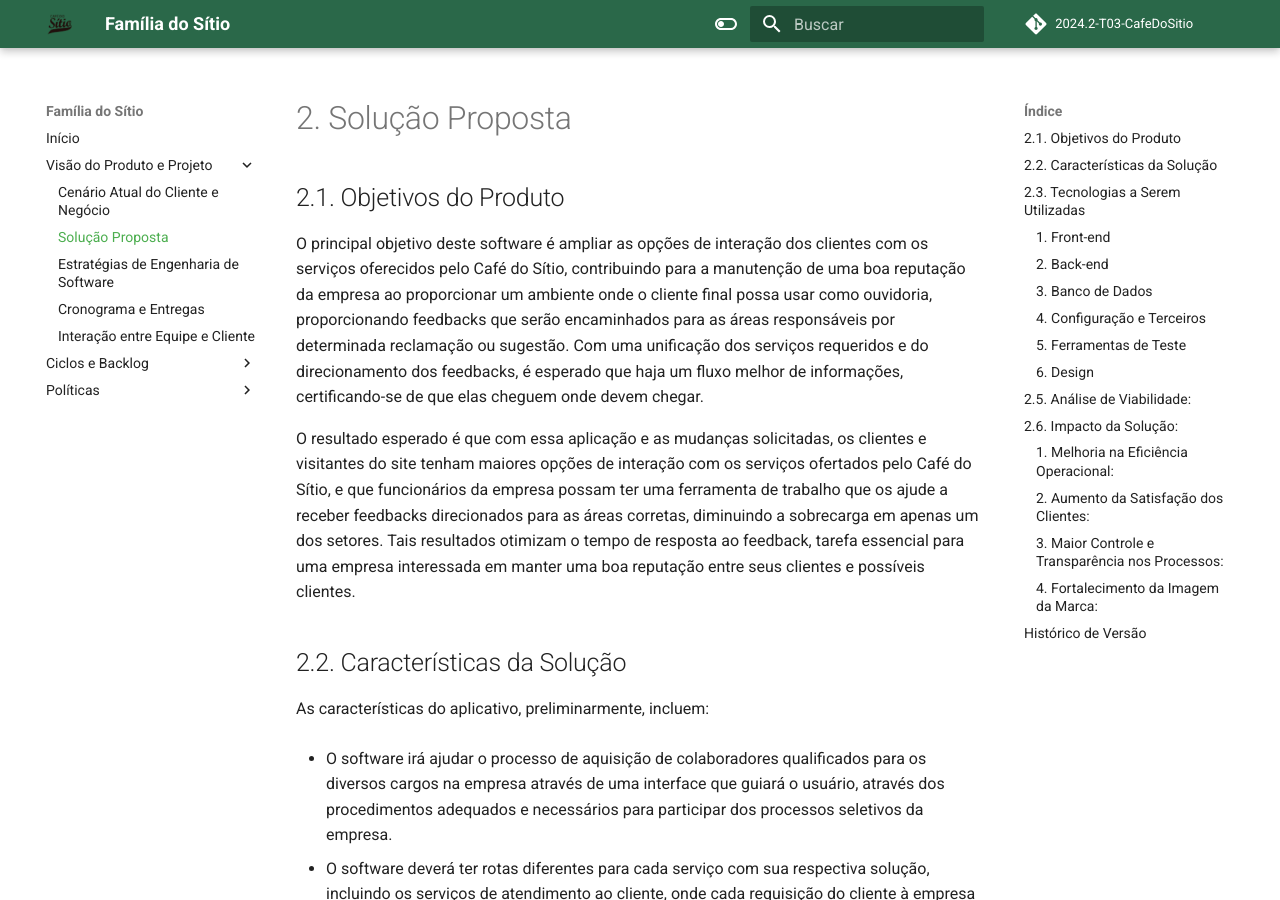
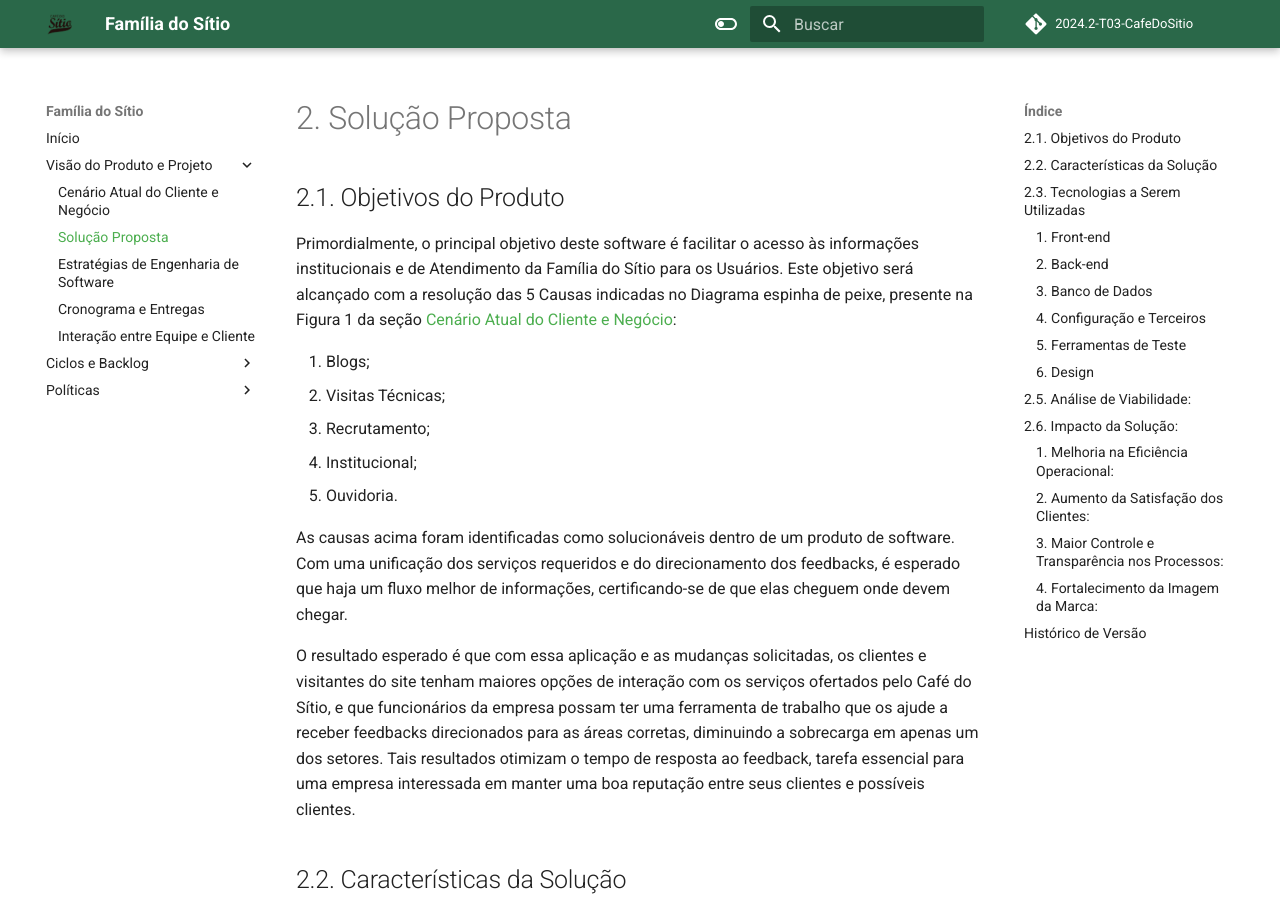
Before and after one commit to mdsreq-fga-unb/2024.2-T03-CafeDoSitio, an MkDocs documentation site: the page built from docs/sections/2-docPage/2-solucaoProposta.md, in a window 1280 px wide and 900 px high. Built offline with MkDocs 1.6.1 and Material for MkDocs 9.7.7, drawn with Linux system fonts in a browser that asks for light colours; comment, search, counter and statistics services are not loaded.

Commit message:
docs: corrigindo topico 2.1
Co-authored-by: Daniel Rodrigues <danielrocha.dr142@gmail.com>

```diff
--- a/docs/sections/2-docPage/2-solucaoProposta.md
+++ b/docs/sections/2-docPage/2-solucaoProposta.md
@@ -2,7 +2,15 @@
 
 ## 2.1. Objetivos do Produto
 
-O principal objetivo deste software é ampliar as opções de interação dos clientes com os serviços oferecidos pelo Café do Sítio, contribuindo para a manutenção de uma boa reputação da empresa ao proporcionar um ambiente onde o cliente final possa usar como ouvidoria, proporcionando feedbacks que serão encaminhados para as áreas responsáveis por determinada reclamação ou sugestão. Com uma unificação dos serviços requeridos e do direcionamento dos feedbacks, é esperado que haja um fluxo melhor de informações, certificando-se de que elas cheguem onde devem chegar.
+Primordialmente, o principal objetivo deste software é facilitar o acesso às informações institucionais e de Atendimento da Família do Sítio para os Usuários. Este objetivo será alcançado com a resolução das 5 Causas indicadas no Diagrama espinha de peixe, presente na Figura 1 da seção [Cenário Atual do Cliente e Negócio](./1-cenarioAtual.md):
+
+1. Blogs;
+2. Visitas Técnicas;
+3. Recrutamento;
+4. Institucional;
+5. Ouvidoria.
+
+As causas acima foram identificadas como solucionáveis dentro de um produto de software. Com uma unificação dos serviços requeridos e do direcionamento dos feedbacks, é esperado que haja um fluxo melhor de informações, certificando-se de que elas cheguem onde devem chegar.
 
 O resultado esperado é que com essa aplicação e as mudanças solicitadas, os clientes e visitantes do site tenham maiores opções de interação com os serviços
 ofertados pelo Café do Sítio, e que funcionários da empresa possam ter uma ferramenta de trabalho que os ajude a receber feedbacks direcionados para as
```
